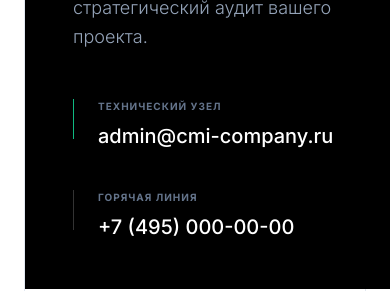
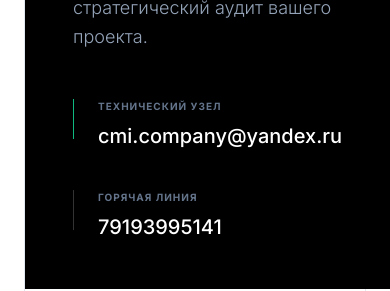
Before and after one commit to primecastmed-wq/infinity-cmi-website, a React (Vite) app: page / in a window 390 px wide. Shown: the part 7480-7771 px from the top of the page. Built offline with nearby package versions, Linux system fonts and the light colour scheme.

Commit message:
Update contact email and phone

```diff
--- a/Contact.tsx
+++ b/Contact.tsx
@@ -71,14 +71,14 @@ const Contact: React.FC = () => {
                 <div className="w-px h-10 bg-emerald-500"></div>
                 <div>
                   <div className="text-[10px] font-bold uppercase tracking-widest text-slate-500 mb-2">Технический узел</div>
-                  <div className="text-xl font-medium">admin@cmi-company.ru</div>
+                  <div className="text-xl font-medium">cmi.company@yandex.ru</div>
                 </div>
               </div>
               <div className="flex gap-6">
                 <div className="w-px h-10 bg-white/20"></div>
                 <div>
                   <div className="text-[10px] font-bold uppercase tracking-widest text-slate-500 mb-2">Горячая линия</div>
-                  <div className="text-xl font-medium">+7 (495) 000-00-00</div>
+                  <div className="text-xl font-medium">79193995141</div>
                 </div>
               </div>
             </div>
```
